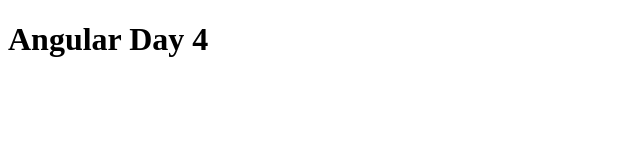
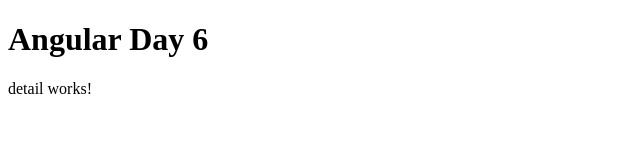
Before and after one commit to zaidannoor/zaidan_upn_zetta_learning, an Angular app in the folder angular-tour-of-heroes/: page /detail in a window 1280 px wide. Before the commit this address led to /. Shown: the top 160 px of the page, without its empty margins (0-640 px from the left). Built offline with nearby package versions, Linux system fonts and the light colour scheme.

Commit message:
Add routing to detail page

```diff
--- a/angular-tour-of-heroes/src/app/app-routing.module.ts
+++ b/angular-tour-of-heroes/src/app/app-routing.module.ts
@@ -5,6 +5,10 @@ const routes: Routes = [
   {
     path :'cashier',
     loadChildren:()=>import('./cashier/cashier.module').then(m=> m.CashierModule),
+  },
+  {
+    path :'detail',
+    loadChildren:()=>import('./detail/detail.module').then(m=> m.DetailModule),
   },
 
 ];
--- a/angular-tour-of-heroes/src/app/app.component.ts
+++ b/angular-tour-of-heroes/src/app/app.component.ts
@@ -10,7 +10,7 @@ import { Component, ViewChild, ElementRef } from '@angular/core';
   ]
 })
 export class AppComponent {
-  title = 'Angular Day 4';
+  title = 'Angular Day 6';
 
   @ViewChild('el') bgGreen?:ElementRef;
   @ViewChild('al') bgRed?:ElementRef;
--- /dev/null
+++ b/angular-tour-of-heroes/src/app/detail/detail/detail.component.html
@@ -0,0 +1 @@
+<p>detail works!</p>
--- /dev/null
+++ b/angular-tour-of-heroes/src/app/detail/detail/detail.component.ts
@@ -0,0 +1,15 @@
+import { Component, OnInit } from '@angular/core';
+
+@Component({
+  selector: 'app-detail',
+  templateUrl: './detail.component.html',
+  styleUrls: ['./detail.component.css']
+})
+export class DetailComponent implements OnInit {
+
+  constructor() { }
+
+  ngOnInit(): void {
+  }
+
+}
--- a/angular-tour-of-heroes/src/index.html
+++ b/angular-tour-of-heroes/src/index.html
@@ -2,7 +2,7 @@
 <html lang="en">
 <head>
   <meta charset="utf-8">
-  <title>Angular Day 4</title>
+  <title>Angular Day 6</title>
   <base href="/">
   <meta name="viewport" content="width=device-width, initial-scale=1">
   <link rel="icon" type="image/x-icon" href="favicon.ico">
```
Also changed, not shown: angular-tour-of-heroes/src/app/detail/detail-routing.module.ts (added, +25 -0 lines), angular-tour-of-heroes/src/app/detail/detail.module.ts (added, +17 -0 lines), angular-tour-of-heroes/src/app/detail/detail/detail.component.css (added), 1 other file (tests, documents, lock files or other folders).
